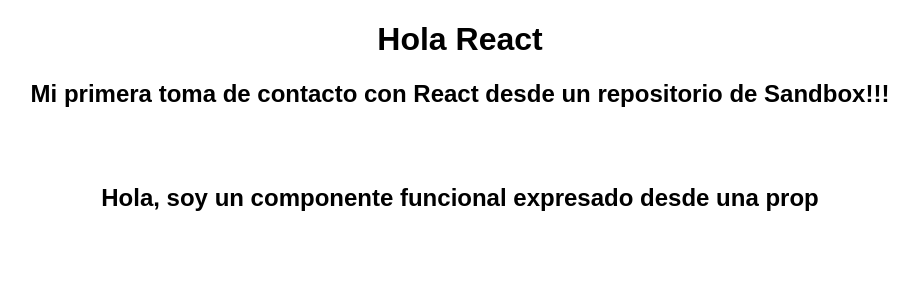
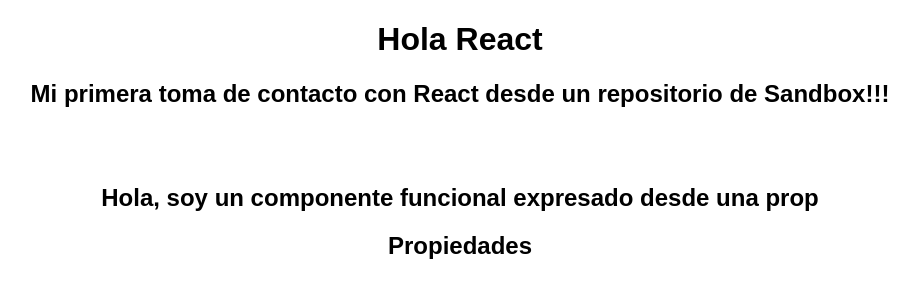
Before and after one commit to jrodriguezc160/workspace-react, a React (Create React App) app: page / in a window 1280 px wide. Shown: the top 300 px of the page, without its empty margins (180-1099 px from the left). Built offline with nearby package versions, Linux system fonts and the light colour scheme.

Commit message:
asdfasdf

```diff
--- a/src/App.js
+++ b/src/App.js
@@ -1,6 +1,7 @@
 import "./styles.css";
 import React from "react";
 import Componente from "./components/Componente";
+import Propiedades from "./components/Propiedades";
 
 export default function App() {
   return (
@@ -11,6 +12,7 @@
       <br/>
       <section>
         <Componente msg="Hola, soy un componente funcional expresado desde una prop"/>
+        <Propiedades></Propiedades>
       </section>
     </div>
   );
```
